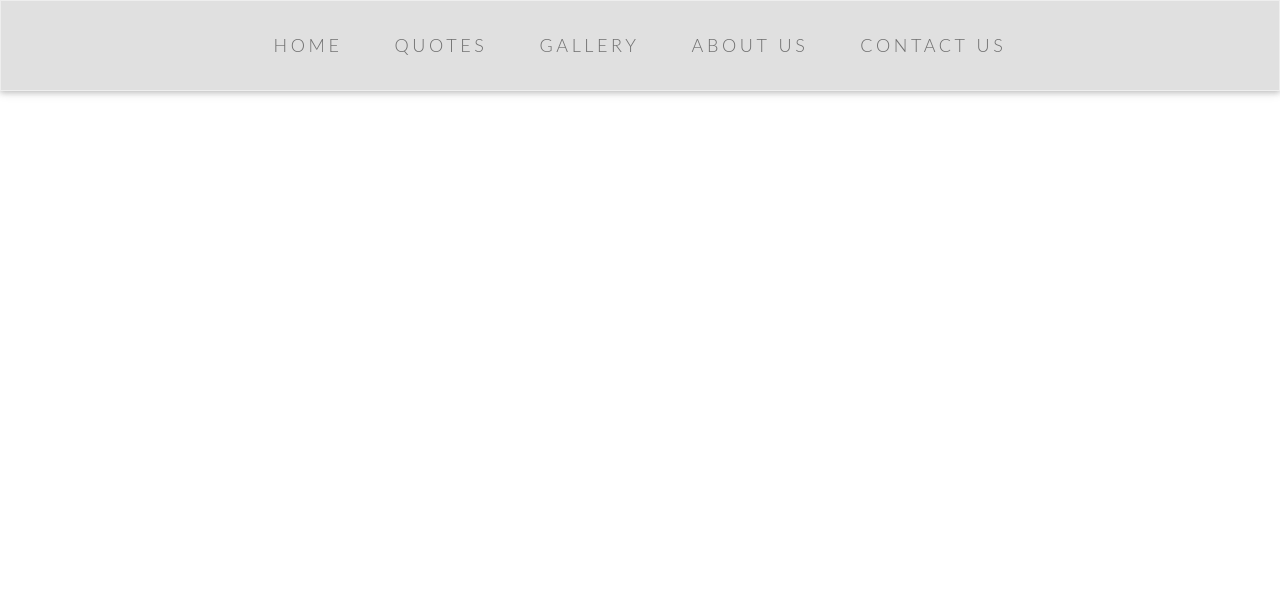
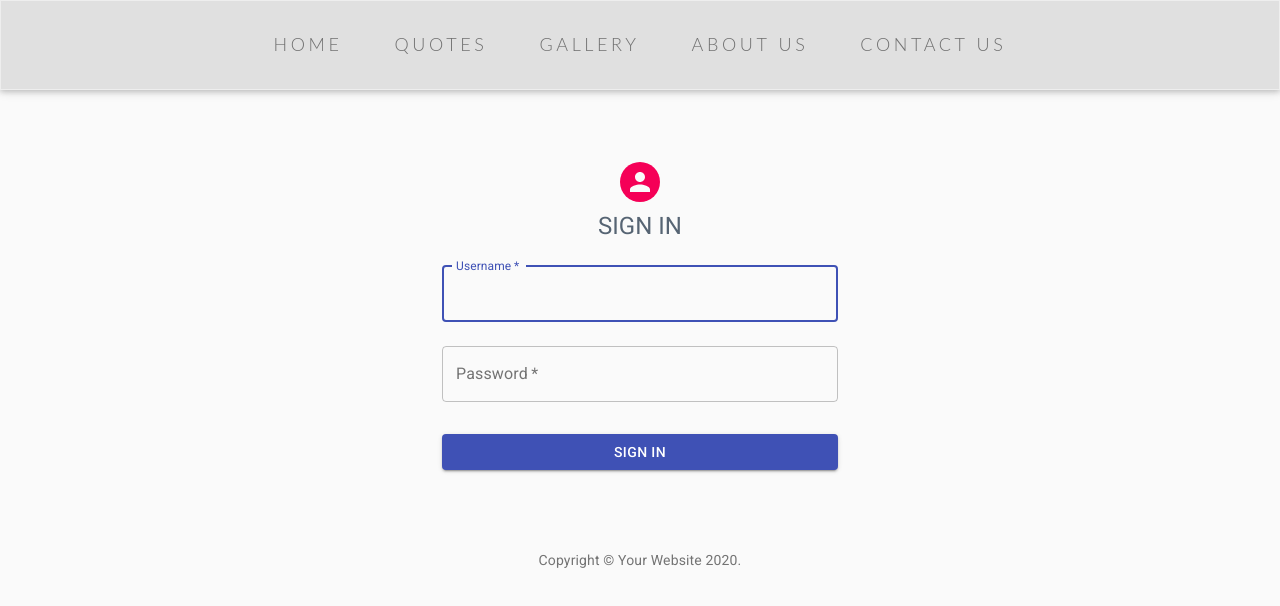
Before and after one commit to maidelrego/Final_Project, a React (Create React App) app in the folder client/: page /login in a window 1280 px wide. Shown: the top 606 px of the page. Built offline with nearby package versions, Linux system fonts and the light colour scheme; a web font is replaced by a local one.

Commit message:
matUI login and linking to admin page

```diff
--- a/client/src/App.js
+++ b/client/src/App.js
@@ -8,16 +8,17 @@ import { BrowserRouter as Router, Route, Switch } from "react-router-dom";
 import NavBar from "./components/NavBar/NavBar.js";
 // import Gallery from "./pages/Gallery";
 import About from "./components/About/About.js";
-import QuoteDetail from "./pages/Admin/QuoteDetails.js"     ;
-// import Admin from "./pages/Admin/Admin";
+import QuoteDetail from "./pages/Admin/QuoteDetails.js";
+import Admin from "./pages/Admin/Admin";
 // import Contact from "./pages/Contact Us";
-import Login from "./components/Login/Login.js"
+import SignIn from "./pages/SignIn/SignIn.js";
+// import Login from "./components/Login/Login.js"
 function Home() {
   return (
     <Container fluid>
       <MyParallax />
       <About />
-      <Login />
+      {/* <Login /> */}
       {/* <TypingEffect /> */}
       {/* <Admin /> */}
       {/* <QuoteDetails /> */}
@@ -33,9 +34,11 @@ function App() {
         <Route exact path="/" component={Home} />
         <Route exact path="/quote" component={Quote} />
         {/* <Route exact path="/gallery" component={Gallery} /> */}
+        <Route exact path="/login" component={SignIn} />
+        <Route exact path="/admin" component={Admin} />
         <Switch>
           {/* <Route exact path="/admin">
-            <Admin />
+            <SignIn />
           </Route> */}
           <Route exact path="/admin/:id">
             <QuoteDetail />
--- a/client/src/components/FormBtn/FormBtn.js
+++ b/client/src/components/FormBtn/FormBtn.js
@@ -1,4 +1,4 @@
-import React from 'react'
+import React from "react"
 
 export default function FormBtn(props) {
   return (
--- a/client/src/components/Login/Login.js
+++ b/client/src/components/Login/Login.js
@@ -32,7 +32,8 @@ function Login() {
           // function () {
           if (res.status === 200) {
             if (res.data.role === "admin") {
-              window.location.replace('/admin')
+              // window.location.replace('/admin')
+              API.getUser(res.data._id)
             } else {
               // window.location.replace('/')
               console.log("denied!")
@@ -45,7 +46,7 @@ function Login() {
         }
 
       )
-          .catch (err => console.log(err))
+      .catch(err => console.log(err))
     //   }
     // else(
     //   console.log("the end")
@@ -73,15 +74,12 @@ return (
                   {formObject.user} by {formObject.password}
                 </strong>
               </Link>
-            {/* <div> */}
               <FormBtn
 
                 onClick={handleFormSubmit}
               >
                 Sign in
               </FormBtn>
-            {/* <input type="submit" onSubmit={()=>handleFormSubmit} value="Log In"/>
-                </div> */}
             </form>
           </Jumbotron>
         </Col>
--- a/client/src/pages/Admin/Admin.js
+++ b/client/src/pages/Admin/Admin.js
@@ -13,9 +13,9 @@ export default function Admin() {
   const [quotes, setQuotes] = useState([]);
 
   function loadQuotes() {
-    API.getQuotes()
-      .then(res => setQuotes(res.data))
-      .catch(err => console.log(err));
+    // API.getQuotes()
+    //   .then(res => setQuotes(res.data))
+    //   .catch(err => console.log(err));
 
 
   }
@@ -26,7 +26,7 @@ export default function Admin() {
 
   function deleteQuote(id) {
     API.deleteQuote(id)
-      .then(res => loadQuotes())
+      .then(res => loadQuotes(res))
       .catch(err => console.log(err));
   }
 
--- /dev/null
+++ b/client/src/pages/SignIn/SignIn.js
@@ -0,0 +1,158 @@
+
+import React, {useState} from "react";
+import Avatar from "@material-ui/core/Avatar";
+import Button from "@material-ui/core/Button";
+import CssBaseline from "@material-ui/core/CssBaseline";
+import TextField from "@material-ui/core/TextField";
+// import FormControlLabel from "@material-ui/core/FormControlLabel";
+// import Checkbox from "@material-ui/core/Checkbox";
+import Link from "@material-ui/core/Link";
+import Grid from "@material-ui/core/Grid";
+import Box from "@material-ui/core/Box";
+// import LockOutlinedIcon from "@material-ui/icons/LockOutlined";
+import Typography from "@material-ui/core/Typography";
+import { makeStyles } from "@material-ui/core/styles";
+import Container from "@material-ui/core/Container";
+import FormBtn from "../../components/FormBtn/FormBtn.js"
+import API from "../../utils/API.js"
+
+function Copyright() {
+  return (
+    <Typography variant="body2" color="textSecondary" align="center">
+      {"Copyright © "}
+      <Link color="inherit" href="https://material-ui.com/">
+        Your Website
+      </Link>{" "}
+      {new Date().getFullYear()}
+      {"."}
+    </Typography>
+  );
+}
+
+const useStyles = makeStyles((theme) => ({
+  paper: {
+    marginTop: theme.spacing(8),
+    display: "flex",
+    flexDirection: "column",
+    alignItems: "center",
+  },
+  avatar: {
+    margin: theme.spacing(1),
+    backgroundColor: theme.palette.secondary.main,
+  },
+  form: {
+    width: "100%", // Fix IE 11 issue.
+    marginTop: theme.spacing(1),
+  },
+  submit: {
+    margin: theme.spacing(3, 0, 2),
+  },
+}));
+
+export default function SignIn() {
+
+  const [formObject, setFormObject] = useState({})
+
+  function handleInputChange(event) {
+    const { name, value } = event.target;
+    setFormObject({ ...formObject, [name]: value })
+    console.log(formObject)
+  };
+
+
+  function handleFormSubmit(event) {
+    event.preventDefault();
+    console.log(formObject)
+    API.postUser({
+      username: formObject.username,
+      password: formObject.password
+    })
+      .then(
+        res => {
+          console.log(res);
+          if (res.status === 200) {
+            if (res.data.role === "admin") {
+              window.location.replace('/admin')
+              // API.getUser(res.data._id)
+            } else {
+              console.log("denied!")
+              window.location.replace("/")
+            }
+          }
+          else {
+            console.log("plz don't hack us")
+          }
+        }
+      )
+      .catch(err => console.log(err))
+  };
+
+
+
+
+
+  const classes = useStyles();
+
+  return (
+    <Container component="main" maxWidth="xs">
+      <CssBaseline />
+      <div className={classes.paper}>
+        <Avatar className={classes.avatar}>
+          {/* <LockOutlinedIcon /> */}
+        </Avatar>
+        <Typography component="h1" variant="h5">
+          Sign in
+        </Typography>
+        <form className={classes.form} noValidate  onSubmit={handleFormSubmit}>
+          <TextField
+            variant="outlined"
+            margin="normal"
+            required
+            fullWidth
+            id="username"
+            label="Username"
+            name="username"
+            autoComplete="username"
+            autoFocus
+            onChange={handleInputChange}
+          />
+          <TextField
+            variant="outlined"
+            margin="normal"
+            required
+            fullWidth
+            name="password"
+            label="Password"
+            type="password"
+            id="password"
+            autoComplete="current-password"
+            onChange={handleInputChange}
+          />
+          {/* <FormControlLabel
+            control={<Checkbox value="remember" color="primary" />}
+            label="Remember me"
+          /> */}
+          <Button
+            type="submit"
+            fullWidth
+            variant="contained"
+            color="primary"
+            className={classes.submit}
+
+          >
+            Sign In
+          </Button>
+          <Grid container>
+            <Grid item xs>
+            </Grid>
+            <Grid item>
+            </Grid>
+          </Grid>
+        </form>
+      </div>
+      <Box mt={8}>
+        <Copyright />
+      </Box>
+    </Container>
+  );
+}
--- a/package.json
+++ b/package.json
@@ -8,7 +8,7 @@
     "start:prod": "node server.js",
     "start:dev": "concurrently \"nodemon --ignore 'client/*'\" \"npm run client\"",
     "client": "cd client && npm run start",
-    "seed": "node ./scripts/admins.js",
+    "seed": "node ./scripts/seedDB.js",
     "install": "cd client && npm install",
     "build": "cd client && npm run build",
     "heroku-postbuild": "npm run build",
```
Also changed, not shown: 1 other file (tests, documents, lock files or other folders). Lines whose indentation alone changed are shown as unchanged.
